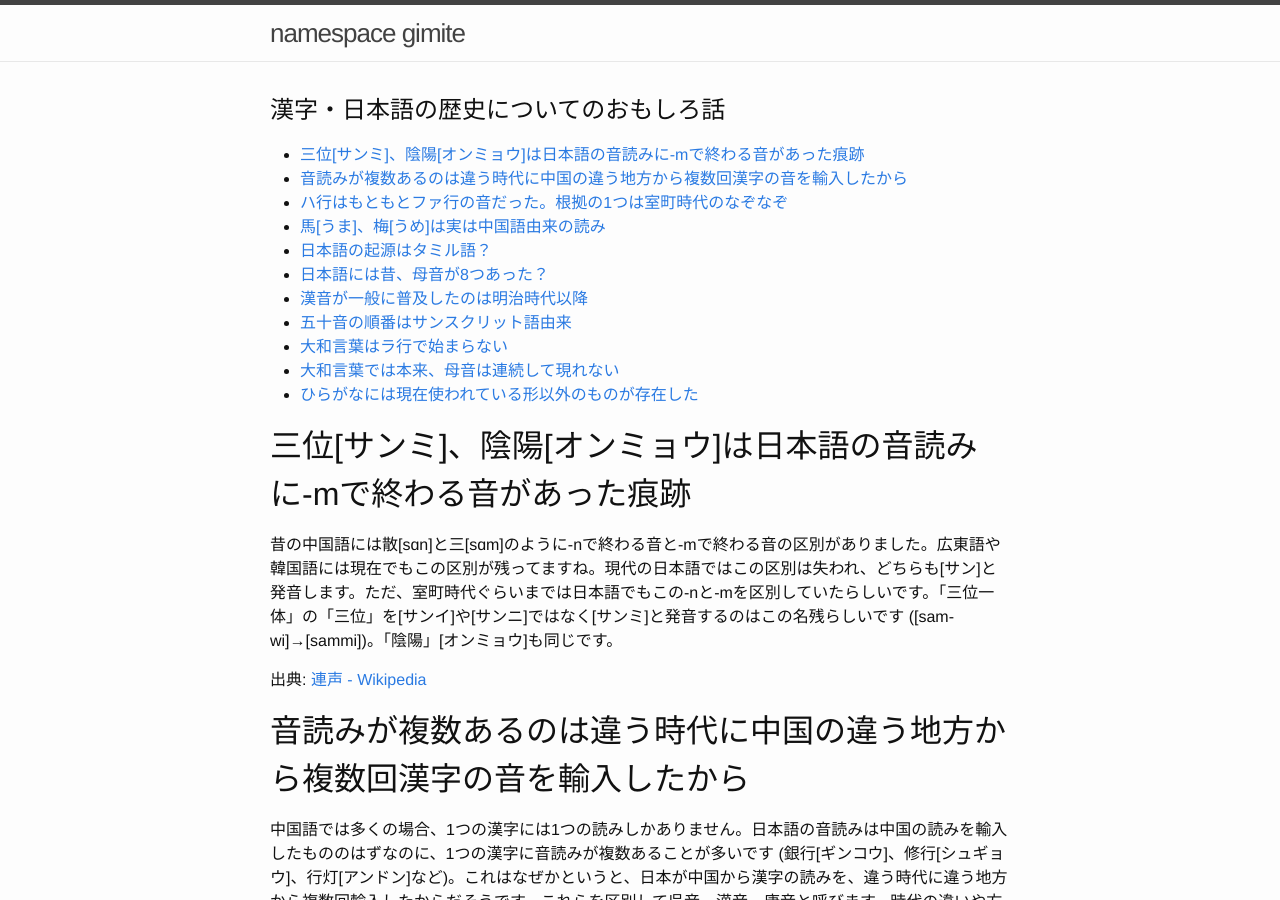
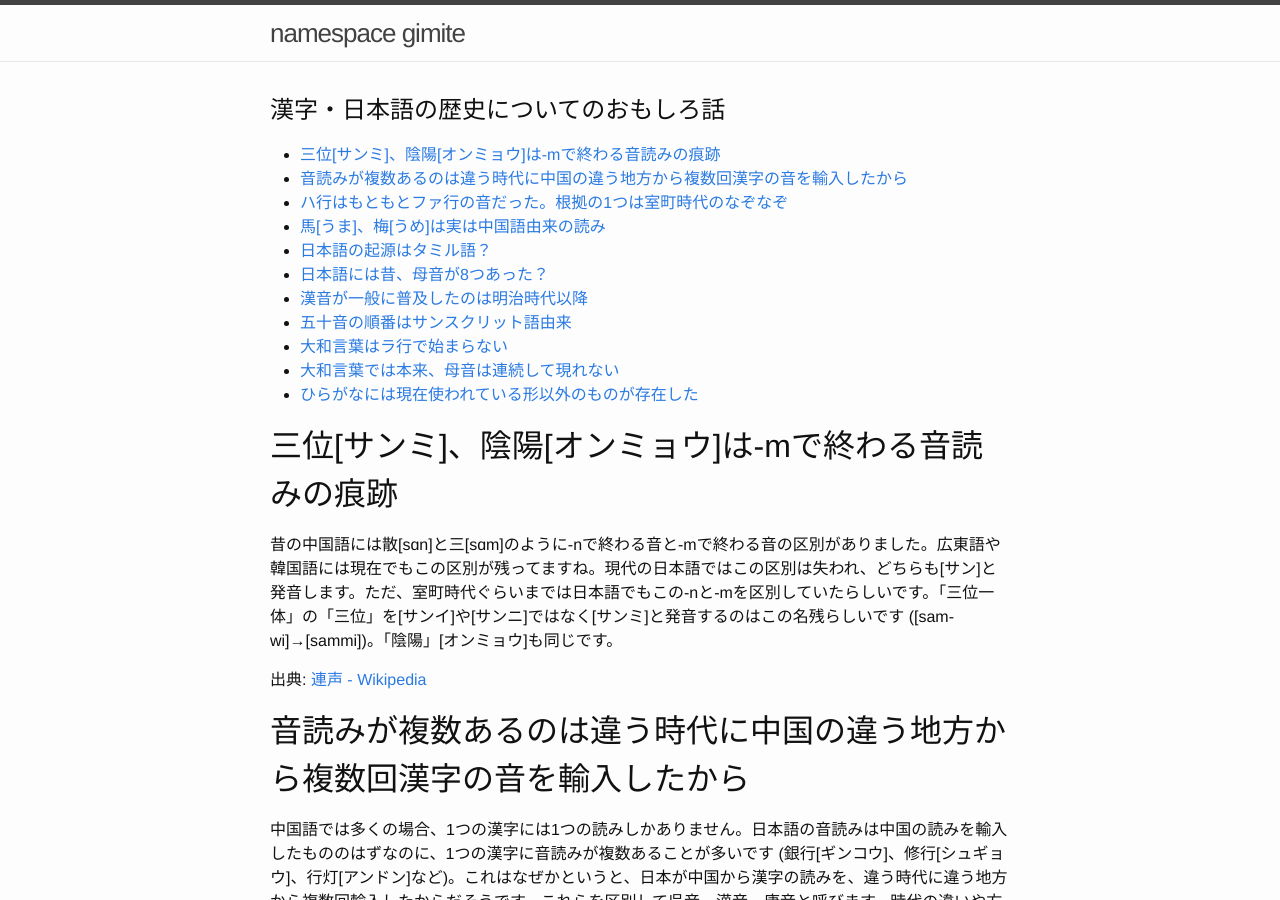
Before and after one commit to gimite/gimite.github.io, a Jekyll site: the page built from kanji-fun-facts.md, in a window 1280 px wide and 900 px high. Built offline with Jekyll 4.4.1, drawn with Linux system fonts in a browser that asks for light colours; our own code applies the rules of GitHub Pages for plain Markdown files.

Commit message:
Update kanji-fun-facts.md

```diff
--- a/kanji-fun-facts.md
+++ b/kanji-fun-facts.md
@@ -8,7 +8,7 @@ layout: page
 * TOC
 {:toc}
 
-## 三位[サンミ]、陰陽[オンミョウ]は日本語の音読みに-mで終わる音があった痕跡
+## 三位[サンミ]、陰陽[オンミョウ]は-mで終わる音読みの痕跡
 
 昔の中国語には散[sɑn]と三[sɑm]のように-nで終わる音と-mで終わる音の区別がありました。広東語や韓国語には現在でもこの区別が残ってますね。現代の日本語ではこの区別は失われ、どちらも[サン]と発音します。ただ、室町時代ぐらいまでは日本語でもこの-nと-mを区別していたらしいです。「三位一体」の「三位」を[サンイ]や[サンニ]ではなく[サンミ]と発音するのはこの名残らしいです ([sam-wi]→[sammi])。「陰陽」[オンミョウ]も同じです。
 
```
